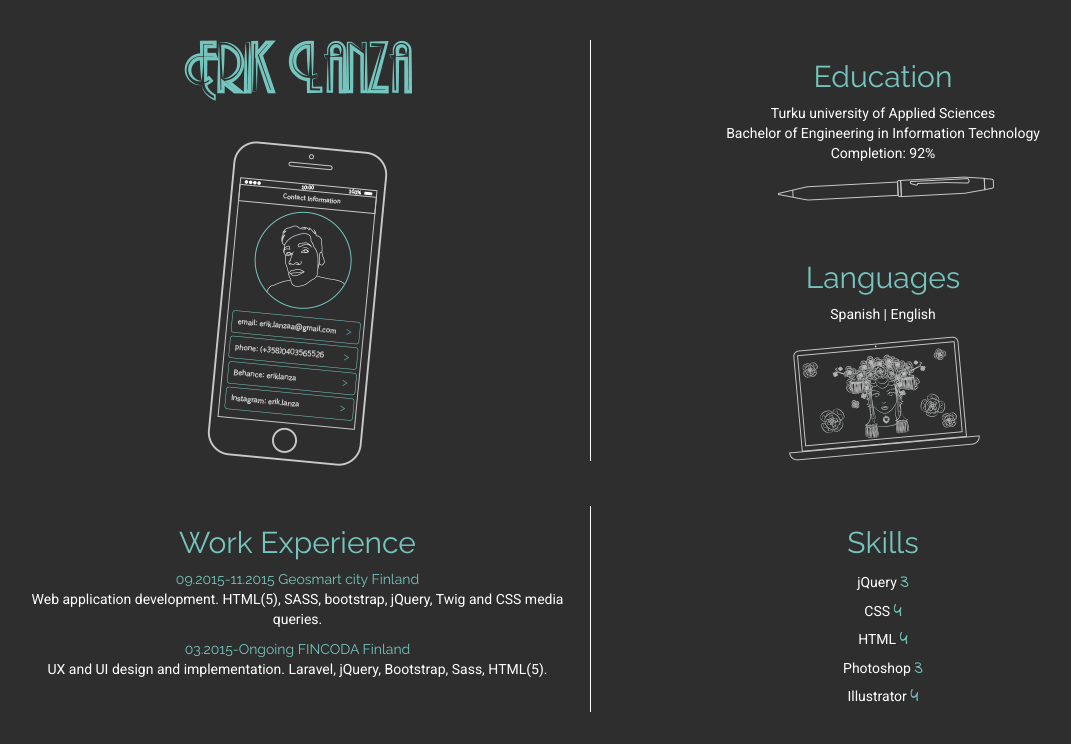
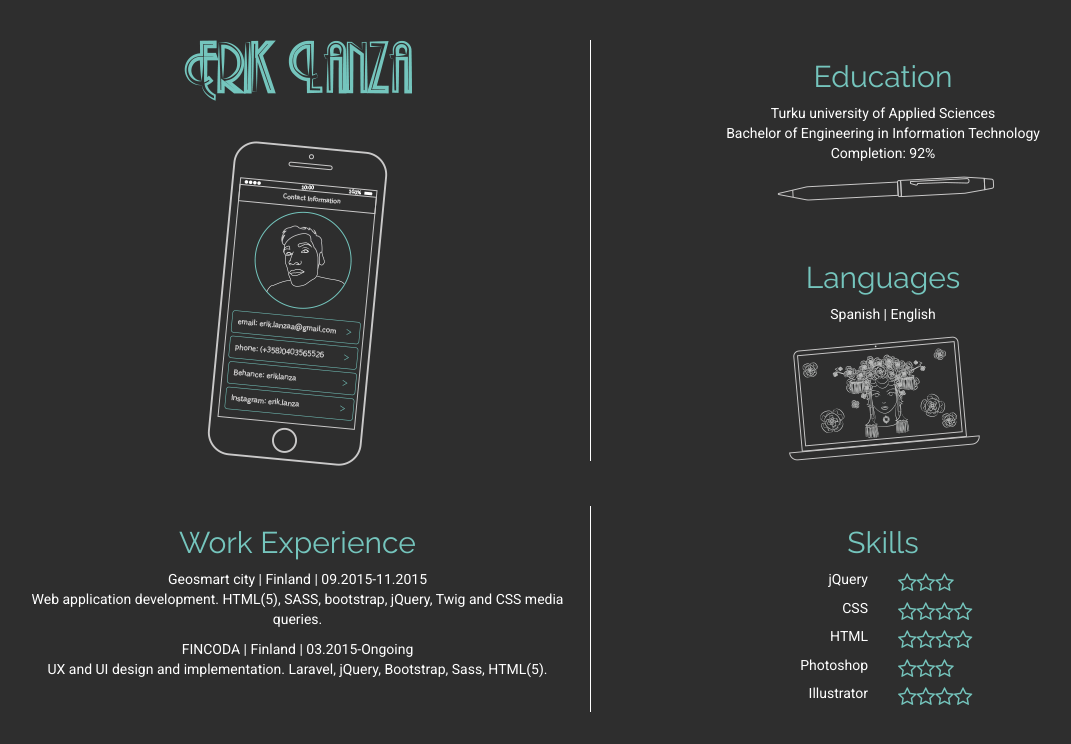
Before and after one commit to eriklanza/CV, a plain HTML site: page index.html in a window 1280 px wide. Shown: the whole page, without its empty margins (50-1121 px from the left). Drawn offline with nearby package versions, Linux system fonts and the light colour scheme.

Commit message:
Layout changes done and stars rating added.

```diff
--- a/index.html
+++ b/index.html
@@ -3,10 +3,11 @@
    <head>
       <meta name="viewport" content="width=device-width, initial-scale=1">
       <link rel="stylesheet" href="https://maxcdn.bootstrapcdn.com/bootstrap/3.3.6/css/bootstrap.min.css" >
+      <link rel="stylesheet" href="https://maxcdn.bootstrapcdn.com/font-awesome/4.5.0/css/font-awesome.min.css">
       <link rel="stylesheet" href="css/style.css">
       <link href='https://fonts.googleapis.com/css?family=Roboto' rel='stylesheet' type='text/css'>
       <link href='https://fonts.googleapis.com/css?family=Raleway' rel='stylesheet' type='text/css'>
-      <link href='https://fonts.googleapis.com/css?family=Indie+Flower' rel='stylesheet' type='text/css'>
+      <link href='https://fonts.googleapis.com/css?family=Orbitron' rel='stylesheet' type='text/css'>
    </head>
    <body>
       <div class="container">
@@ -37,7 +38,9 @@
                <h2 class="headings">Work Experience</h2>
             </div>
             <div class="col-md-6 marginbottom line" id="skills">
-               <h2 class="headings">Skills</h2>
+                <div class="row">
+                    <h2 class="headings">Skills</h2>
+                </div>
             </div>
          </div>
       </div>
--- a/js/custom.js
+++ b/js/custom.js
@@ -6,21 +6,27 @@ $(document).ready(function() {
         skillsData = data.skills,
         $educationh2 = $('#education h2'),
         $workExperienceh2 = $('#work-experience h2'),
-        $skillsh2 = $('#skills h2');
+        $skillsDiv = $('#skills div');
 
         $(educationData).each(function(index, value){
             $educationh2.after('<p>' + value.school + '<br/>' + value.degree + '<br/> Completion: ' + value.percentage_completed + '%</p>');
         });
 
         $(workExperienceData).each(function(index, value){
-            $workExperienceh2.after('<span class="headings">' + value.timespan+'    '  +  value.place  + '   ' + value.country + '</span> <br/>' + value.task + '</p>');
+            $workExperienceh2.after('<span>'  +  value.place  + ' | ' + value.country + ' | ' + value.timespan + '</span> <br/>' + value.task + '</p>');
         });
 
         $(skillsData).each(function(index, value){
-            $skillsh2.after('<p class="normal">' + value.tool +' <span class="rating">   ' + value.rating + '</span></p>');
+            $skillsDiv.after('<div class="row"><div class="col-md-6 normal">' + value.tool +'</div> <div class="col-md-6 rating"> ' + stars(value.rating) + '</div></div>');
         });
 
         $('#languages h2').after('<p>' + data.languages[0] + ' | ' + data.languages[1] + '</p>');
 
+        function stars (num){
+            var number = parseInt(num);
+            var starNumber = '<i class="fa fa-star-o"></i>' .repeat(number);
+            return starNumber;
+        }
+
     });
 });
--- a/sass/style.sass
+++ b/sass/style.sass
@@ -24,14 +24,23 @@ body
 
 .normal
     margin: 0px
+    text-align: right
 
 .rating
     margin: 0px
     color: #75C5BD
     font-size: 20px
-    font-family: 'Indie Flower', cursive
+    font-family: 'Orbitron', sans-serif
+    text-align: left
 
 @media (max-width: 991px)
+
     .line
         border-left: none
         border-width: 0px
+
+    .normal
+        text-align: center
+
+    .rating
+        text-align: center
```
Also changed, not shown: css/style.css, 1 other file.
